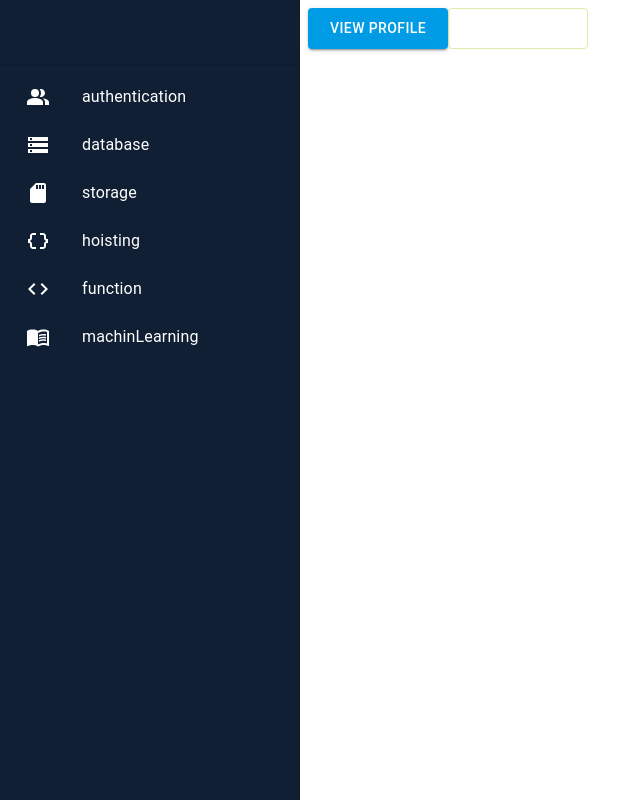
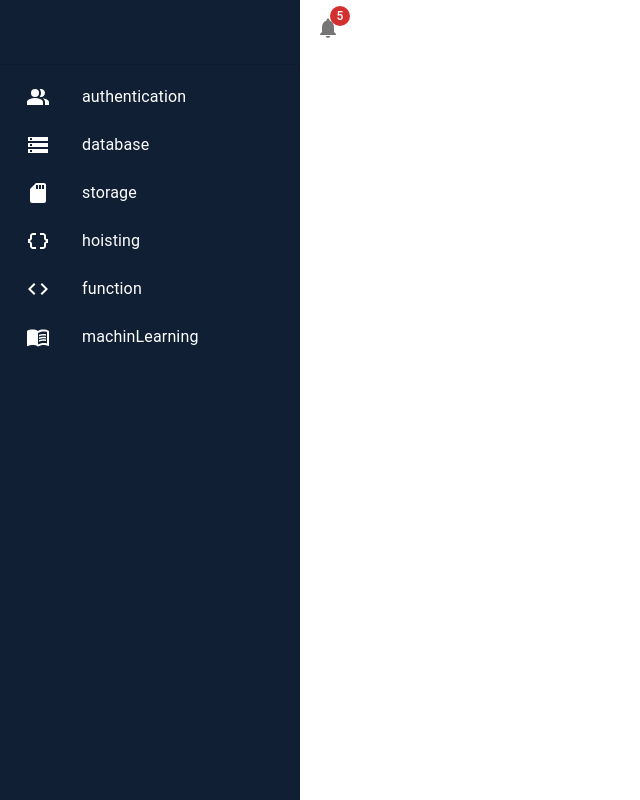
Before and after one commit to Ela-Fhd/mui-project, a React (Vite) app: page /authentication in a window 1280 px wide. Shown: the whole page, without its empty margins (0-640 px from the left). Built offline with nearby package versions, Linux system fonts and the light colour scheme.

Commit message:
feat(notification): add notification component and custom it

```diff
--- /dev/null
+++ b/src/components/common/notification/Notification.jsx
@@ -0,0 +1,16 @@
+import Badge from "@mui/material/Badge";
+import MailIcon from "@mui/icons-material/Mail";
+import NotificationsIcon from "@mui/icons-material/Notifications";
+import { IconButton } from "@mui/material";
+
+function Notification({ badgeColor, iconColor, badgeContent }) {
+  return (
+    <IconButton color={iconColor}>
+      <Badge badgeContent={badgeContent} color={badgeColor}>
+        <NotificationsIcon />
+      </Badge>
+    </IconButton>
+  );
+}
+
+export default Notification;
--- a/src/page/authentication/Authentication.jsx
+++ b/src/page/authentication/Authentication.jsx
@@ -1,16 +1,11 @@
 import { capitalize, Grid } from "@mui/material";
 import React from "react";
-import CommonButton from "../../components/common/commonButton/CommonButton";
+import Notification from "../../components/common/notification/Notification";
 
 function Authentication() {
   return (
     <Grid item sm={8}>
-      <CommonButton variant="contained" size="large">
-        view profile
-      </CommonButton>
-      <CommonButton variant="outlined" size="large">
-        view profile
-      </CommonButton>
+      <Notification badgeColor="error" badgeContent="5" />
     </Grid>
   );
 }
```
